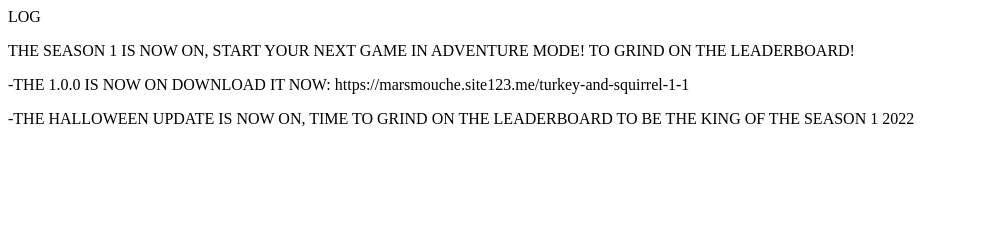
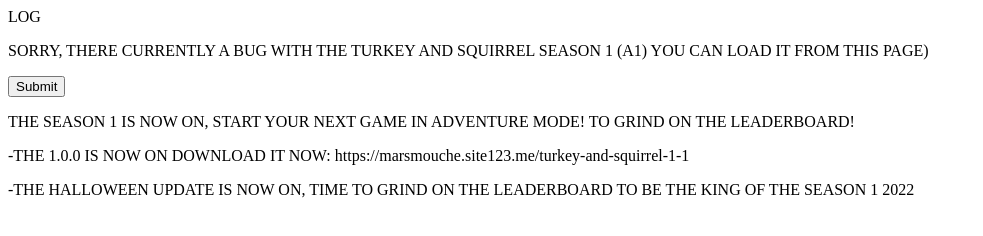
Before and after one commit to MarsmoucheStudio/T-S, a plain HTML site: page index.html in a window 1280 px wide. Shown: the whole page, without its empty margins (0-983 px from the left). Drawn offline with Linux system fonts and the light colour scheme.

Commit message:
Update index.html

```diff
--- a/index.html
+++ b/index.html
@@ -1,4 +1,10 @@
 <p>LOG</p>
+
+<p>SORRY, THERE CURRENTLY A BUG WITH THE TURKEY AND SQUIRREL SEASON 1 (A1) YOU CAN LOAD IT FROM THIS PAGE)</P>
+
+    <form method="POST" action="oof.txt">
+      <input type="submit"/>
+    </form>
 
 <p>THE SEASON 1 IS NOW ON, START YOUR NEXT GAME IN ADVENTURE MODE! TO GRIND ON THE LEADERBOARD!</p>
 
```
